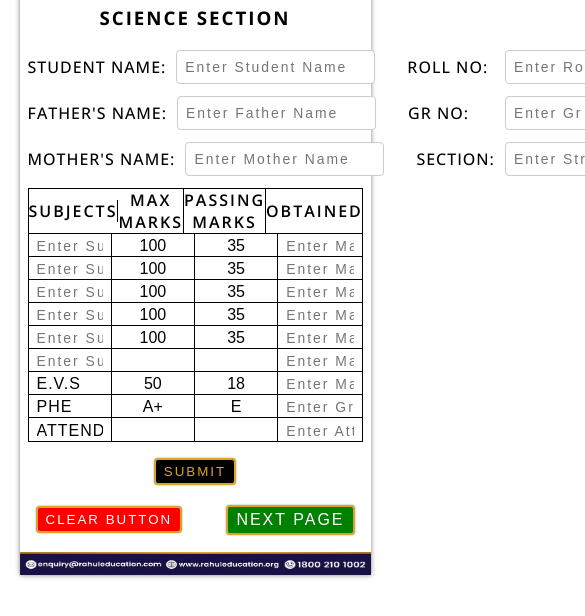
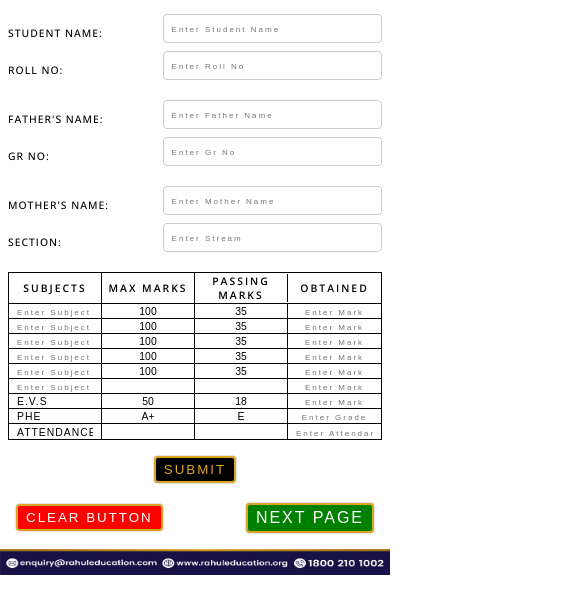
Before and after one commit to vickyJha23/exam_result, a plain HTML site: page index.html in a window 390 px wide. Shown: the part 255-871 px from the top of the page, 585 px wide, since content can reach past the window. Before the commit the page ends 844 px from the top, so only its background shows below. Drawn offline with nearby package versions, Linux system fonts and the light colour scheme.

Commit message:
css added to make responsive

```diff
--- a/style.css
+++ b/style.css
@@ -244,3 +244,38 @@ input::placeholder{
        text-decoration: none;
        font-size: 1rem;
 }
+
+@media screen and (max-width: 450px){
+     #marksheet{
+        height: 100vh;
+        width: 100vw;
+     }
+     .container > *, input{
+        font-size: 0.65rem !important;
+     }
+     input::placeholder{
+       font-size: 0.5rem;
+     }
+     .col{
+          display: grid;
+          grid-template-columns: auto;
+          grid-template-rows: repeat(2, 1fr);
+
+     }
+     .col > div label{
+         flex: 30%;
+     }
+     .col > div input {
+          flex: 50%;
+     }
+     .col input{
+         margin-bottom: 0.5rem;
+     }
+     .sub > p{
+       padding: 0.5rem 0;
+     }
+     .mm > p{
+         padding: 0.5rem 0.1rem;
+     }
+
+}
```
